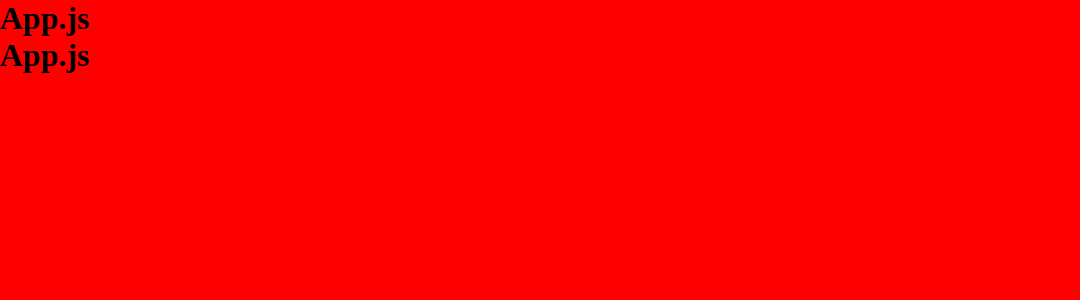
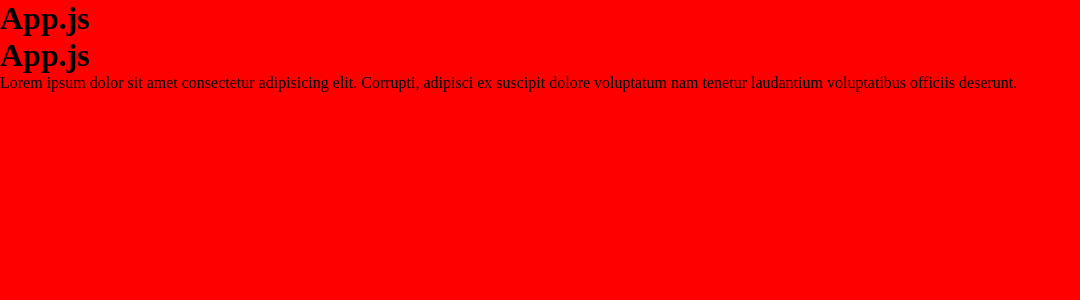
Before and after one commit to abdulhayevbahrom/shopping, a React (Create React App) app: page / in a window 1280 px wide. Shown: the top 300 px of the page, without its empty margins (0-1080 px from the left). Built offline with nearby package versions, Linux system fonts and the light colour scheme.

Commit message:
add lorem text

```diff
--- a/src/App.jsx
+++ b/src/App.jsx
@@ -6,6 +6,7 @@ function App() {
     <div className="app">
       <h1>App.js</h1>
       <h1>App.js</h1>
+      <p>Lorem ipsum dolor sit amet consectetur adipisicing elit. Corrupti, adipisci ex suscipit dolore voluptatum nam tenetur laudantium voluptatibus officiis deserunt.</p>
     </div>
   );
 }
```
Also changed, not shown: 1 other file (tests, documents, lock files or other folders).
